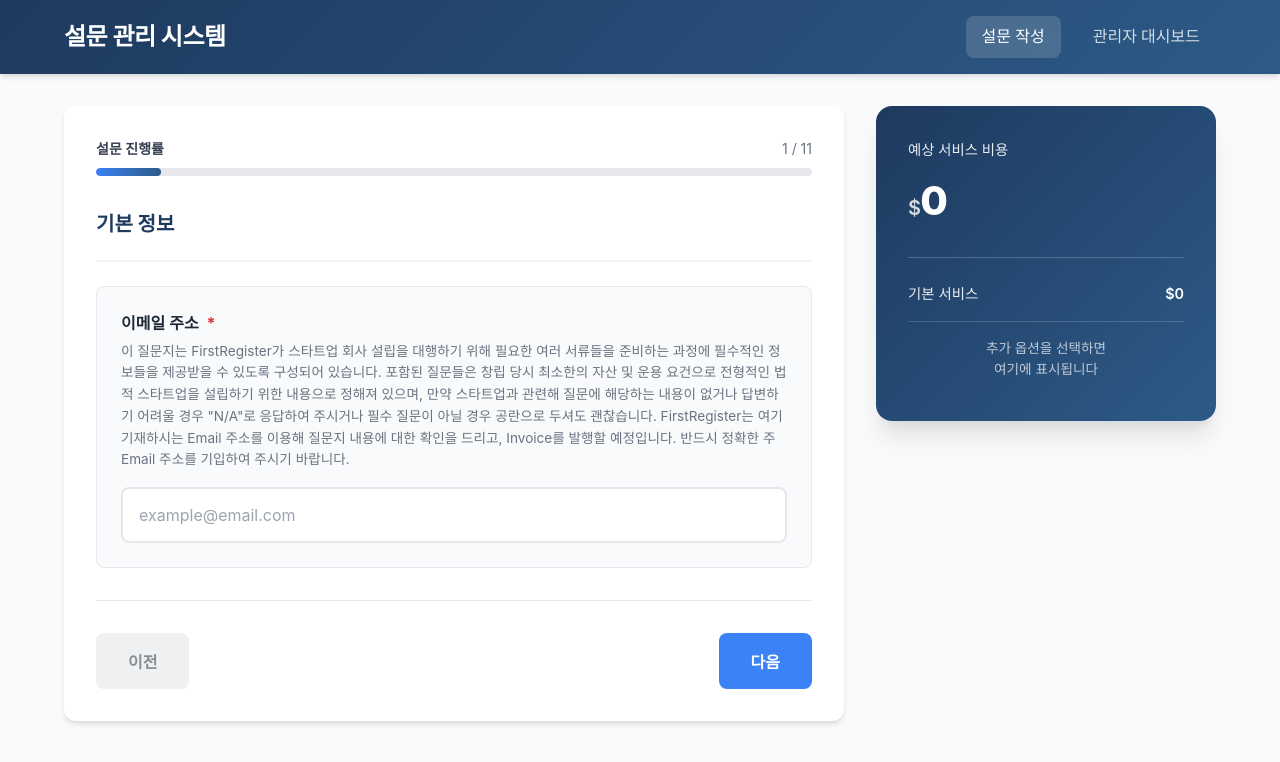
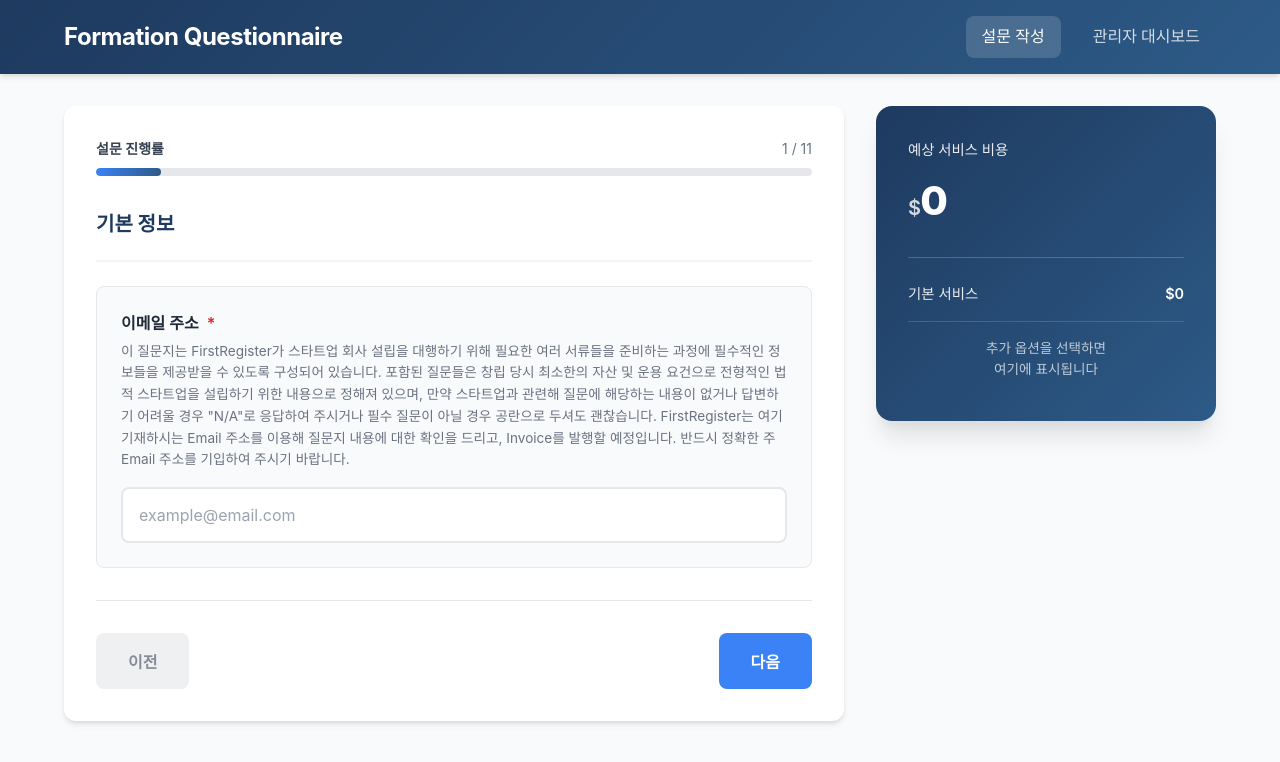
Before and after one commit to VPLG-syjun/Formation-Questionnaire, a React (Vite) app in the folder client/: page / in a window 1280 px wide. Shown: the top 762 px of the page. Built offline with nearby package versions, Linux system fonts and the light colour scheme; the HTML template or start-up script is replaced by a standard one; a web font is replaced by a local one.

Commit message:
feat: 헤더 텍스트를 "Formation Questionnaire"로 변경
- 상단 바의 타이틀 변경
- 브라우저 탭 타이틀도 함께 변경

```diff
--- a/client/index.html
+++ b/client/index.html
@@ -4,7 +4,7 @@
     <meta charset="UTF-8" />
     <link rel="icon" type="image/svg+xml" href="/favicon.svg" />
     <meta name="viewport" content="width=device-width, initial-scale=1.0" />
-    <title>설문 관리 시스템</title>
+    <title>Formation Questionnaire</title>
   </head>
   <body>
     <div id="root"></div>
--- a/client/src/App.tsx
+++ b/client/src/App.tsx
@@ -10,7 +10,7 @@ function Navigation() {
   return (
     <header className="header">
       <div className="container">
-        <h1>설문 관리 시스템</h1>
+        <h1>Formation Questionnaire</h1>
         <nav>
           <Link to="/" className={location.pathname === '/' ? 'active' : ''}>
             설문 작성
```
